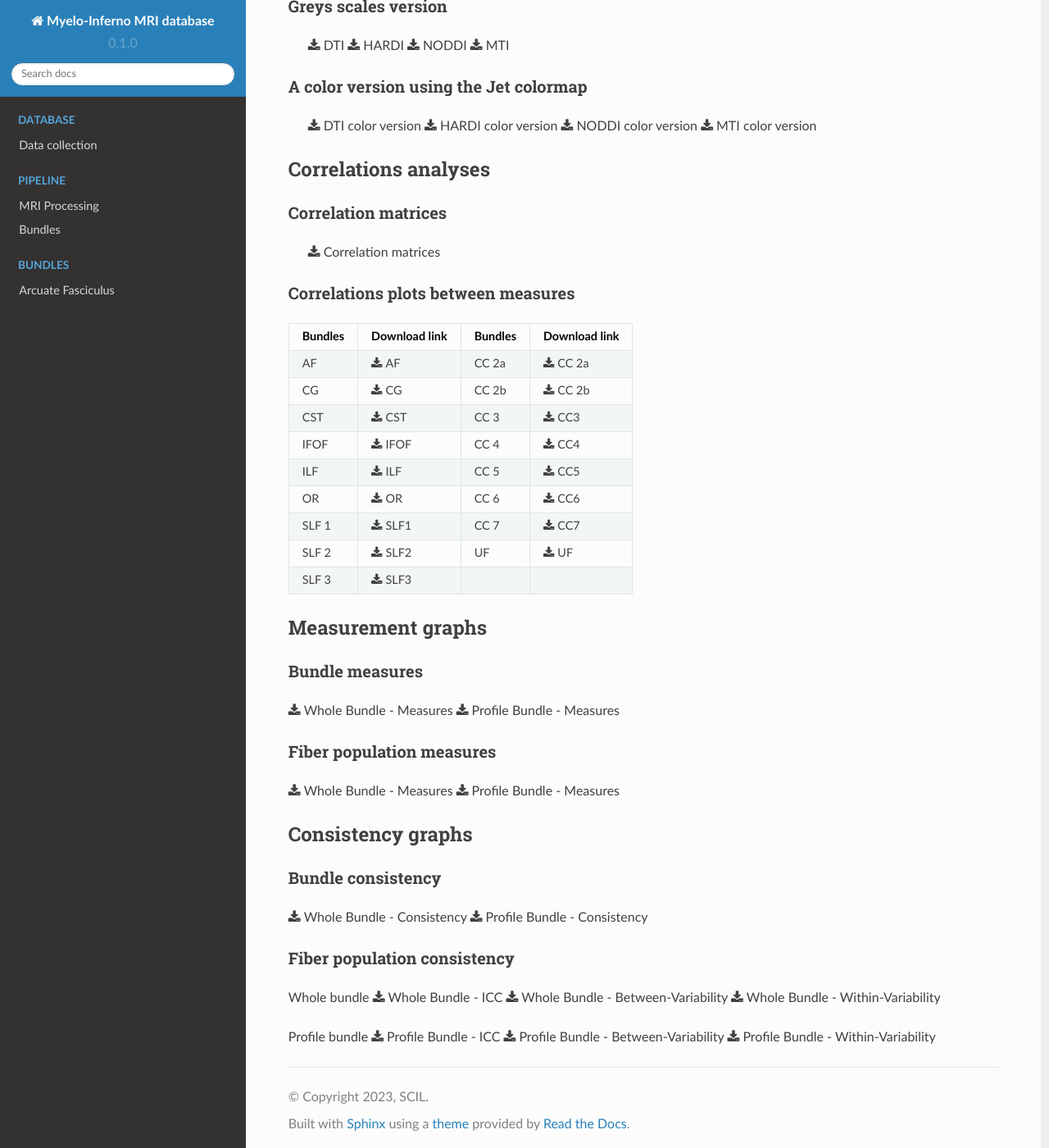
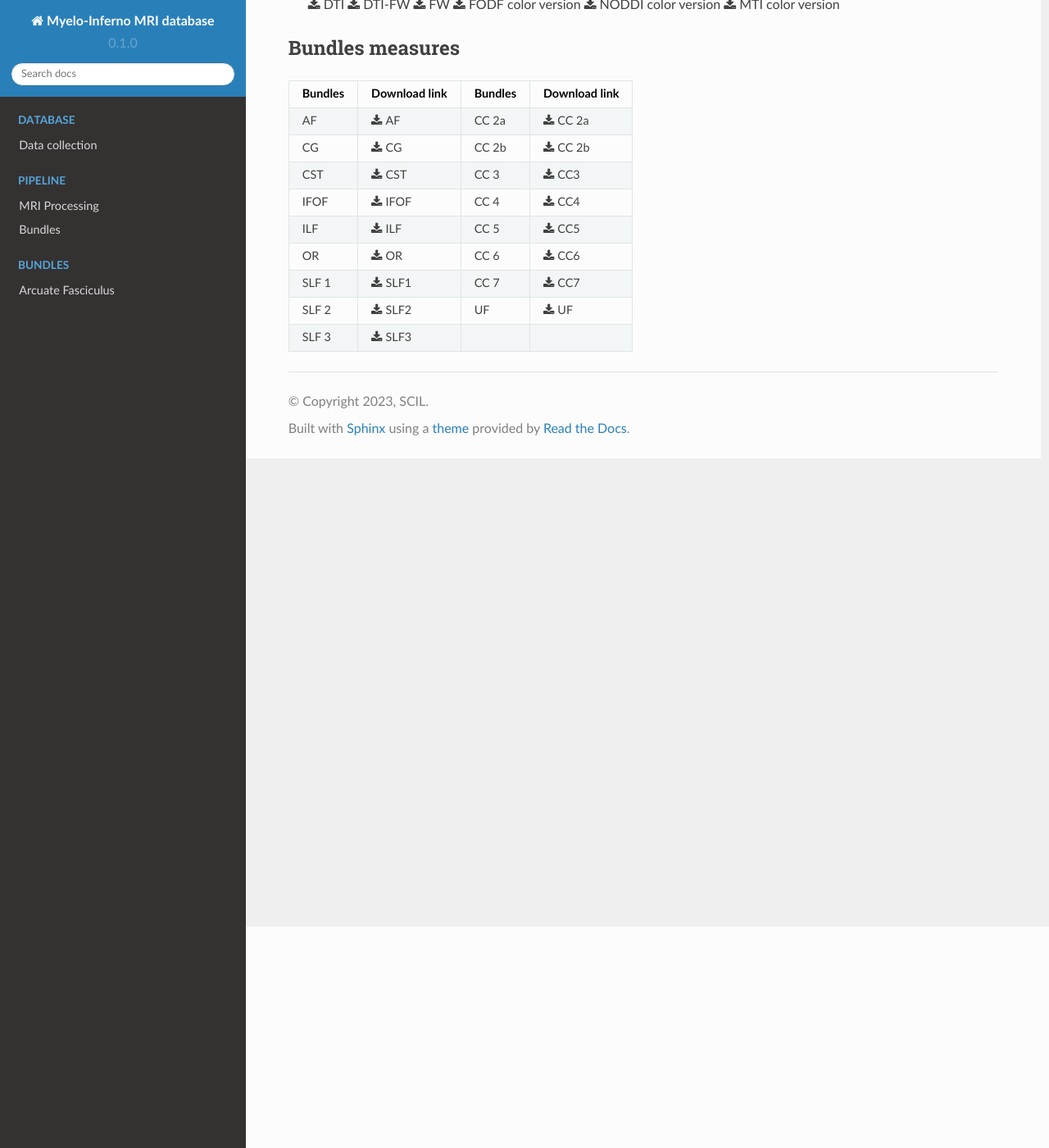
Before and after one commit to Manonedde/scil_mri_longdata, a Sphinx documentation site: the page built from docs/source/data/download_data.rst, in a window 1280 px wide and 1400 px high, scrolled down 270 px. Shown: the whole window at 82% size. Built offline with Sphinx 7.4.7 and the Read the Docs theme 2.0.0, drawn with Linux system fonts in a browser that asks for light colours; pages that are not in the unit, such as notebooks, are missing from menus; some of the changed text lies outside the part shown.

Commit message:
update download file

```diff
--- a/docs/source/data/download_data.rst
+++ b/docs/source/data/download_data.rst
@@ -4,94 +4,38 @@
 This section provides all the elements (graphs and others) that can be downloaded:
 
 
-Template Gif
+Whole-bundles plots
 ------------------
 
-Greys scales version
-~~~~~~~~~~~~~~~~~~~~~~~
+ :download:`DTI <../data/dti_measures.zip>`
+ :download:`DTI-FW <../data/dti-fw_measures.zip>`
+ :download:`FW <../data/fw_measures.zip>`
+ :download:`FODF color version<../data/fodf_measures.zip>`
+ :download:`NODDI color version<../data/noddi_measures.zip>`
+ :download:`MTI color version<../data/mti_measures.zip>`
 
- :download:`DTI<../results/additional_data/dti_measures_gs.zip>`
- :download:`HARDI<../results/additional_data/hardi_measures_gs.zip>`
- :download:`NODDI<../results/additional_data/noddi_measures_gs.zip>`
- :download:`MTI<../results/additional_data/mti_measures_gs.zip>`
 
-A color version using the Jet colormap
-~~~~~~~~~~~~~~~~~~~~~~~~~~~~~~~~~~~~~~~~~
-
- :download:`DTI color version<../results/additional_data/dti_measures.zip>`
- :download:`HARDI color version<../results/additional_data/hardi_measures.zip>`
- :download:`NODDI color version<../results/additional_data/noddi_measures.zip>`
- :download:`MTI color version<../results/additional_data/mti_measures.zip>`
-
-Correlations analyses
+Bundles measures
 ----------------------
 
-Correlation matrices
-~~~~~~~~~~~~~~~~~~~~~~
-
- :download:`Correlation matrices<../results/additional_data/correlation_matrices.zip>`
-
-Correlations plots between measures
-~~~~~~~~~~~~~~~~~~~~~~~~~~~~~~~~~~~~~~~
-
-+---------+----------------------------------------------------------+---------+-----------------------------------------------------------+
-| Bundles |  Download link                                           | Bundles |   Download link                                           |
-+=========+==========================================================+=========+===========================================================+
-|    AF   |  :download:`AF<../results/additional_data/AF.zip>`       |  CC 2a  |  :download:`CC 2a<../results/additional_data/CC_2a.zip>`  |
-+---------+----------------------------------------------------------+---------+-----------------------------------------------------------+
-|    CG   |  :download:`CG<../results/additional_data/CG.zip>`       |  CC 2b  |  :download:`CC 2b<../results/additional_data/CC_2b.zip>`  |
-+---------+----------------------------------------------------------+---------+-----------------------------------------------------------+
-|   CST   |  :download:`CST<../results/additional_data/CST.zip>`     |   CC 3  |  :download:`CC3<../results/additional_data/CC_3.zip>`     |
-+---------+----------------------------------------------------------+---------+-----------------------------------------------------------+
-|   IFOF  |  :download:`IFOF<../results/additional_data/IFOF.zip>`   |   CC 4  |  :download:`CC4<../results/additional_data/CC_4.zip>`     |
-+---------+----------------------------------------------------------+---------+-----------------------------------------------------------+
-|   ILF   |  :download:`ILF<../results/additional_data/ILF.zip>`     |   CC 5  |  :download:`CC5<../results/additional_data/CC_5.zip>`     |
-+---------+----------------------------------------------------------+---------+-----------------------------------------------------------+
-|   OR    |  :download:`OR<../results/additional_data/OR.zip>`       |   CC 6  |  :download:`CC6<../results/additional_data/CC_6.zip>`     |
-+---------+----------------------------------------------------------+---------+-----------------------------------------------------------+
-|  SLF 1  |  :download:`SLF1<../results/additional_data/SLF_1.zip>`  |   CC 7  |  :download:`CC7<../results/additional_data/CC_7.zip>`     |
-+---------+----------------------------------------------------------+---------+-----------------------------------------------------------+
-|  SLF 2  |  :download:`SLF2<../results/additional_data/SLF_2.zip>`  |   UF    |  :download:`UF<../results/additional_data/UF.zip>`        |
-+---------+----------------------------------------------------------+---------+-----------------------------------------------------------+
-|  SLF 3  |  :download:`SLF3<../results/additional_data/SLF_3.zip>`  |         |                                                           |
-+---------+----------------------------------------------------------+---------+-----------------------------------------------------------+
-
-
-Measurement graphs
---------------------
-
-Bundle measures
-~~~~~~~~~~~~~~~~~~
-
-:download:`Whole Bundle - Measures<../results/additional_data/wb_measures.zip>`
-:download:`Profile Bundle - Measures<../results/additional_data/pb_measures.zip>`
-
-Fiber population measures
-~~~~~~~~~~~~~~~~~~~~~~~~~~~~~~
-
-:download:`Whole Bundle - Measures<../results/additional_data/fpwhole_measure_full.zip>`
-:download:`Profile Bundle - Measures<../results/additional_data/fbprofile_measure_full.zip>`
-
-
-
-Consistency graphs
--------------------
-
-Bundle consistency
-~~~~~~~~~~~~~~~~~~~~
-:download:`Whole Bundle - Consistency<../results/additional_data/wb_consistency.zip>`
-:download:`Profile Bundle - Consistency<../results/additional_data/pb_consistency.zip>`
-
-
-Fiber population consistency
-~~~~~~~~~~~~~~~~~~~~~~~~~~~~~~
-
-Whole bundle
-:download:`Whole Bundle - ICC<../results/additional_data/fp_icc_whole.zip>`
-:download:`Whole Bundle - Between-Variability<../results/additional_data/fp_cvb_whole.zip>`
-:download:`Whole Bundle - Within-Variability<../results/additional_data/fp_cvw_whole.zip>`
-
-Profile bundle
-:download:`Profile Bundle - ICC<../results/additional_data/fp_icc_profile.zip>`
-:download:`Profile Bundle - Between-Variability<../results/additional_data/fp_cvb_profile.zip>`
-:download:`Profile Bundle - Within-Variability<../results/additional_data/fp_cvw_profile.zip>`
++---------+---------------------------------------+---------+----------------------------------------+
+| Bundles |  Download link                        | Bundles |   Download link                        |
++=========+=======================================+=========+========================================+
+|    AF   |  :download:`AF<../data/AF.zip>`       |  CC 2a  |  :download:`CC 2a<../data/CC_2a.zip>`  |
++---------+---------------------------------------+---------+----------------------------------------+
+|    CG   |  :download:`CG<../data/CG.zip>`       |  CC 2b  |  :download:`CC 2b<../data/CC_2b.zip>`  |
++---------+---------------------------------------+---------+----------------------------------------+
+|   CST   |  :download:`CST<../data/CST.zip>`     |   CC 3  |  :download:`CC3<../data/CC_3.zip>`     |
++---------+---------------------------------------+---------+----------------------------------------+
+|   IFOF  |  :download:`IFOF<../data/IFOF.zip>`   |   CC 4  |  :download:`CC4<../data/CC_4.zip>`     |
++---------+---------------------------------------+---------+----------------------------------------+
+|   ILF   |  :download:`ILF<../data/ILF.zip>`     |   CC 5  |  :download:`CC5<../data/CC_5.zip>`     |
++---------+---------------------------------------+---------+----------------------------------------+
+|   OR    |  :download:`OR<../data/OR.zip>`       |   CC 6  |  :download:`CC6<../data/CC_6.zip>`     |
++---------+---------------------------------------+---------+----------------------------------------+
+|  SLF 1  |  :download:`SLF1<../data/SLF_1.zip>`  |   CC 7  |  :download:`CC7<../data/CC_7.zip>`     |
++---------+---------------------------------------+---------+----------------------------------------+
+|  SLF 2  |  :download:`SLF2<../data/SLF_2.zip>`  |   UF    |  :download:`UF<../data/UF.zip>`        |
++---------+---------------------------------------+---------+----------------------------------------+
+|  SLF 3  |  :download:`SLF3<../data/SLF_3.zip>`  |         |                                        |
++---------+---------------------------------------+---------+----------------------------------------+
```
Also changed, not shown: 1 other file.
